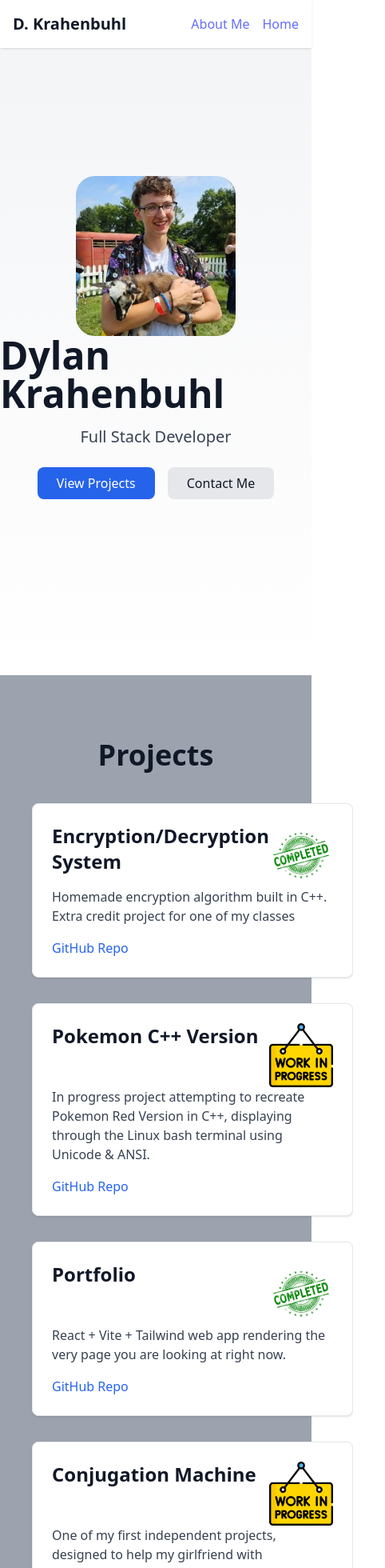
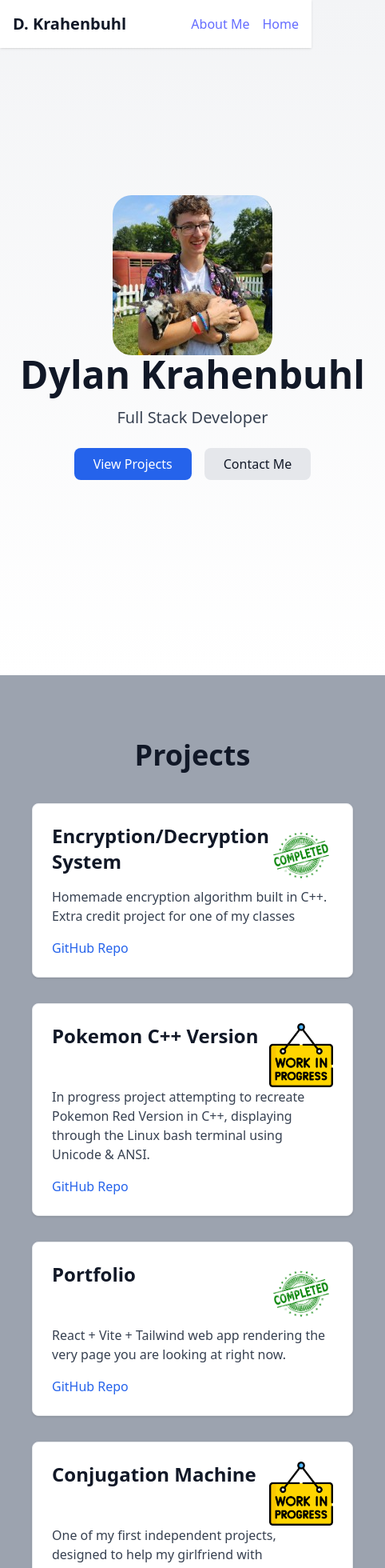
Before and after one commit to xaenogenetical/xaenogenetical.github.io, a React (Vite) app: page / in a window 390 px wide. Shown: the top 1960 px of the page at 80% size, 482 px wide, since content can reach past the window. Built offline with nearby package versions, Linux system fonts and the light colour scheme.

Commit message:
actually fixed mobile

```diff
--- a/src/App.jsx
+++ b/src/App.jsx
@@ -76,7 +76,7 @@ function App() {
 	];
 
 	return (
-		<div className='font-sans text-gray-900 w-screen'>
+		<div className='font-sans text-gray-900 w-full'>
 			<Header setPage={setPage} />
 			{page === "home" && (
 				<>
@@ -109,7 +109,7 @@ function App() {
 
 					<section
 						id='projects'
-						className='py-20 px-10 bg-gray-400'
+						className='py-20 px-10 bg-gray-400 overflow-hidden'
 					>
 						<h2 className='text-4xl font-bold mb-10 text-center'>Projects</h2>
 						<div className='grid md:grid-cols-2 lg:grid-cols-3 gap-8 w-full'>
```
